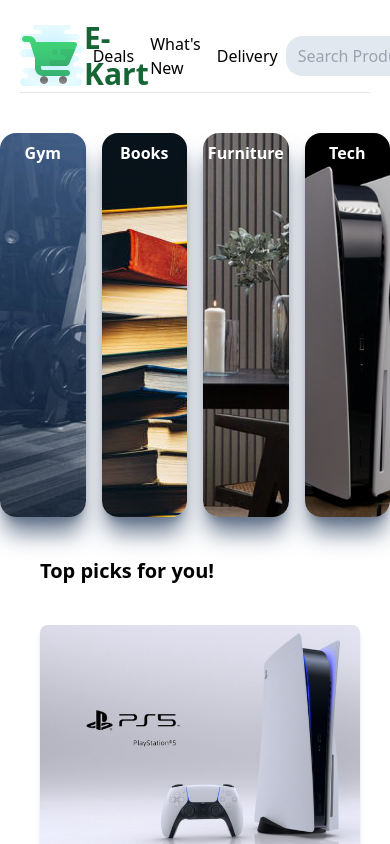
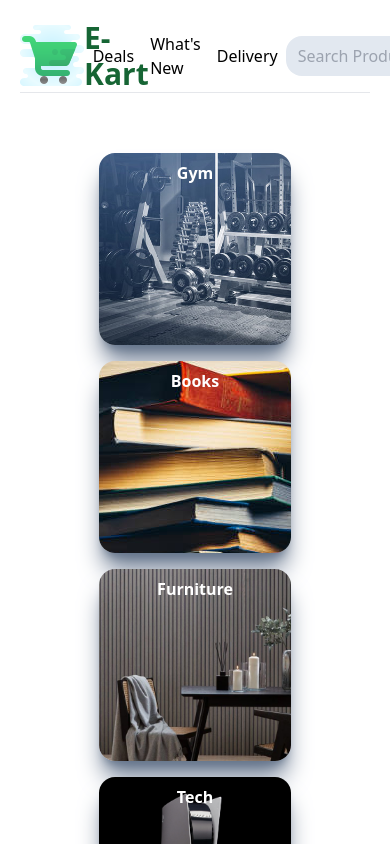
Before and after one commit to TheSh4h/E-COMMERCE-ReactJS, a React (Create React App) app: page / in a window 390 px wide. Shown: the top 844 px of the page. Built offline with nearby package versions, Linux system fonts and the light colour scheme; the HTML template or start-up script is replaced by a standard one.

Commit message:
responsive gallery

```diff
--- a/src/Gallery.jsx
+++ b/src/Gallery.jsx
@@ -6,13 +6,13 @@
 const Gallery = () => {
     return (
 
-    <div>
+    <div className='flex justify-center mb-10'>
 
-        <div className='flex justify-center grid-cols-4 gap-4 mt-10'>
+        <div className='grid lg:grid-cols-4 md:grid-cols-2 gap-4 m-10'>
 
             <div className='card'>
                 <div>
-                    <img src={gym} alt="failed to load" className='object-cover object-left h-96 w-48
+                    <img src={gym} alt="failed to load" className='object-cover object-left h-48 sm:h-96 w-full
                     rounded-2xl'/>
                 </div>
                 <div className='badge'>
@@ -22,7 +22,7 @@
 
                 <div className='card'>
                 <div>
-                    <img src={books} alt="failed to load" className='object-none object-center h-96 w-48
+                    <img src={books} alt="failed to load" className='object-none object-center h-48 sm:h-96 w-full
                     rounded-2xl'/>
                 </div>
                 <div className='badge'>
@@ -32,7 +32,7 @@
 
             <div className='card'>
                 <div>
-                    <img src={furniture} alt="failed to load" className='object-cover object-right h-96 w-48
+                    <img src={furniture} alt="failed to load" className='object-cover object-right h-48 sm:h-96 w-full
                     rounded-2xl'/>
                 </div>
                 <div className='badge'>
@@ -42,7 +42,7 @@
 
             <div className='card'>
                 <div>
-                    <img src={console} alt="failed to load" className='object-cover object-center h-96 w-48
+                    <img src={console} alt="failed to load" className='object-cover object-center h-48 sm:h-96 w-full
                     rounded-2xl'/>
                 </div>
                 <div className='badge'>
--- a/src/index.css
+++ b/src/index.css
@@ -3,7 +3,7 @@
 @tailwind utilities;
 
 .card{
-    @apply rounded-2xl relative h-96 w-48 cursor-pointer shadow-slate-500 shadow-xl hover:blur-sm transition duration-150 hover:ease-in;
+    @apply rounded-2xl relative lg:h-96 w-48 cursor-pointer shadow-slate-500 shadow-xl hover:blur-sm transition duration-150 hover:ease-in;
 }
 
 .badge {
```
